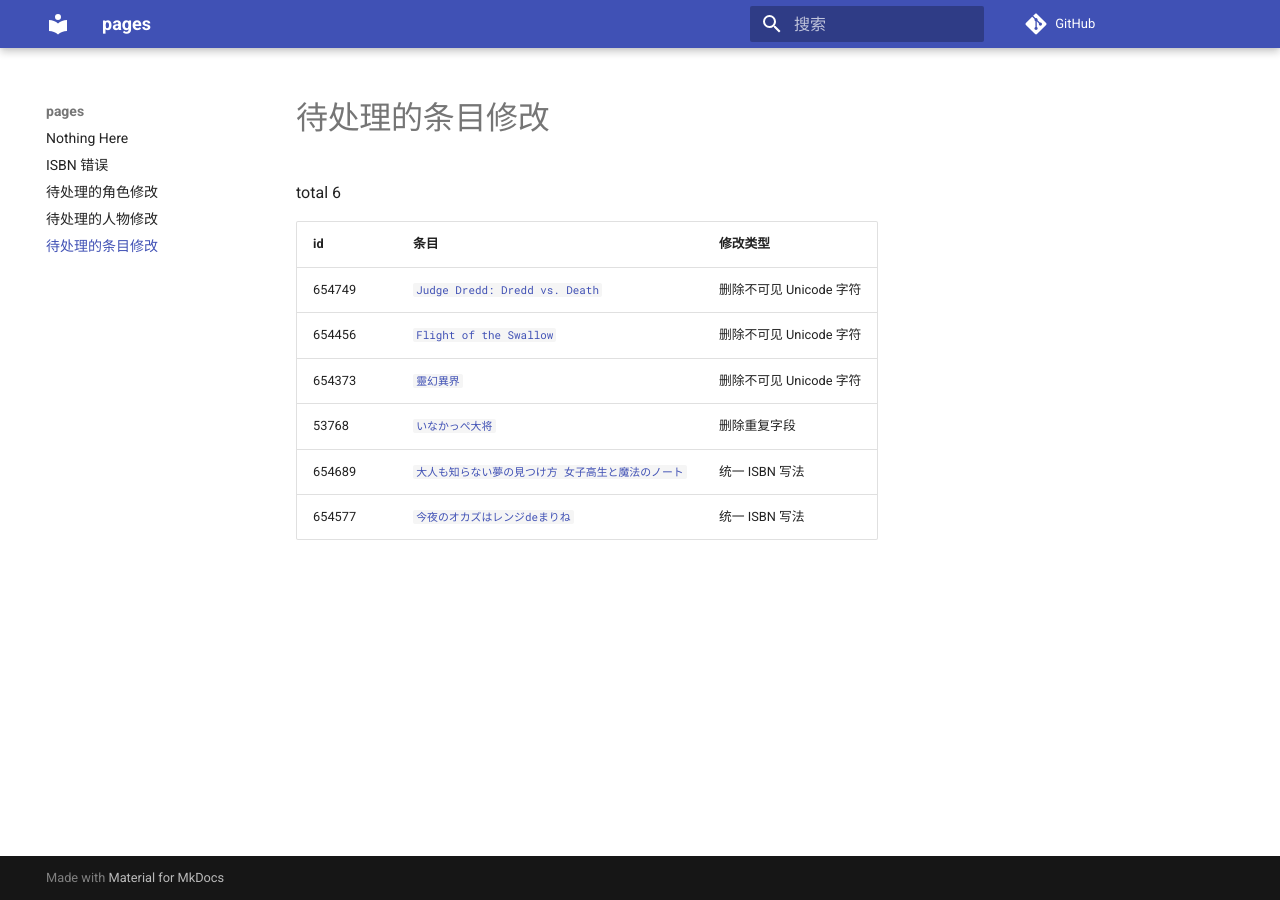
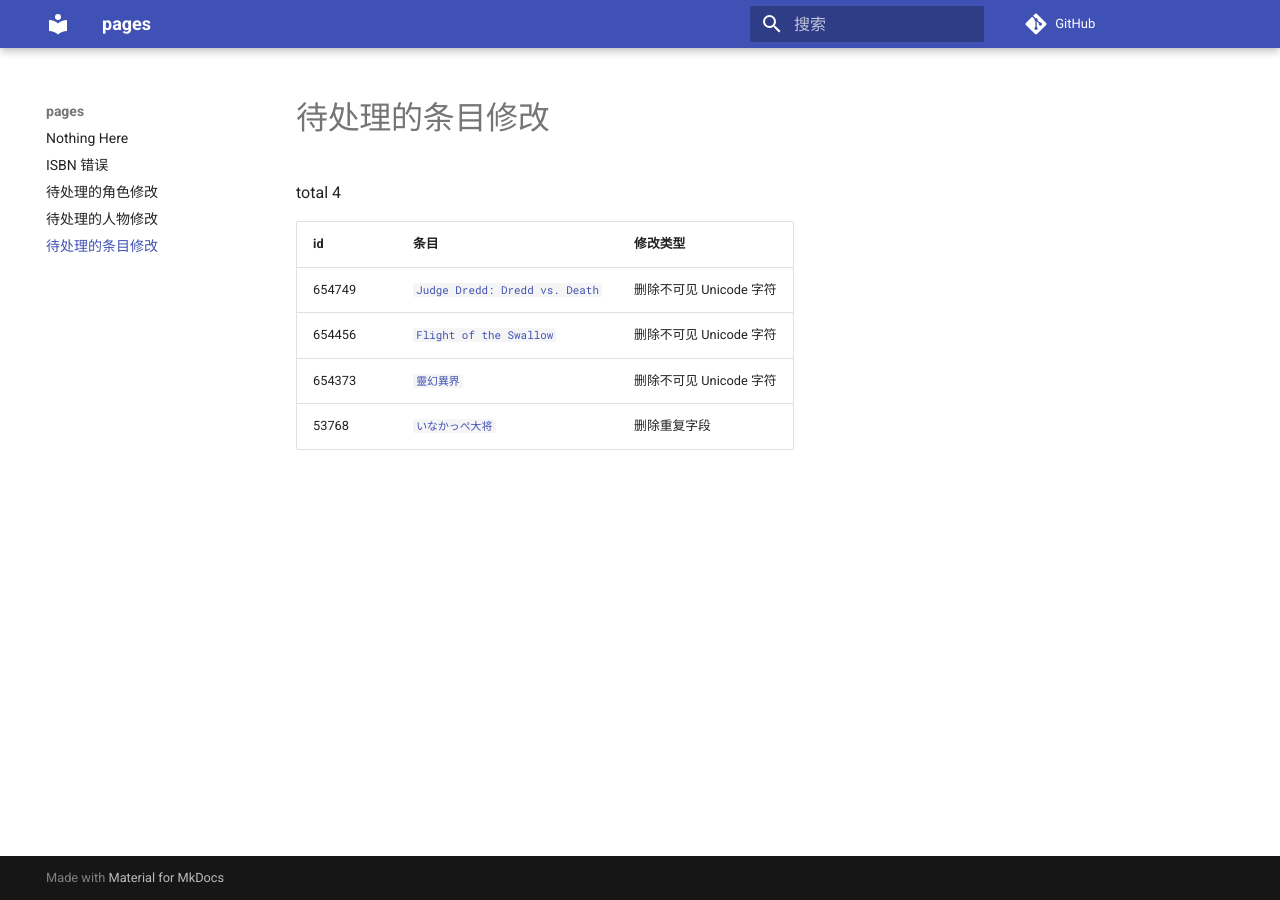
Before and after one commit to trim21/bangumi-pages, an MkDocs documentation site: the page built from docs/pending-subject-changes.md, in a window 1280 px wide. Built offline with MkDocs 1.6.1 and Material for MkDocs 9.7.7, drawn with Linux system fonts in a browser that asks for light colours; comment, search, counter and statistics services are not loaded.

Commit message:
update pending-changes.md

```diff
--- a/docs/pending-subject-changes.md
+++ b/docs/pending-subject-changes.md
@@ -1,6 +1,6 @@
 # 待处理的条目修改
 
-total 6
+total 4
 
 | id | 条目 | 修改类型 |
 | --- | --- | --- |
@@ -8,5 +8,3 @@ total 6
 | 654456 | [`Flight of the Swallow`](https://bgm.tv/subject/654456) | 删除不可见 Unicode 字符 |
 | 654373 | [`靈幻異界`](https://bgm.tv/subject/654373) | 删除不可见 Unicode 字符 |
 | 53768 | [`いなかっぺ大将`](https://bgm.tv/subject/53768) | 删除重复字段 |
-| 654689 | [`大人も知らない夢の見つけ方 女子高生と魔法のノート`](https://bgm.tv/subject/654689) | 统一 ISBN 写法 |
-| 654577 | [`今夜のオカズはレンジdeまりね`](https://bgm.tv/subject/654577) | 统一 ISBN 写法 |
```
